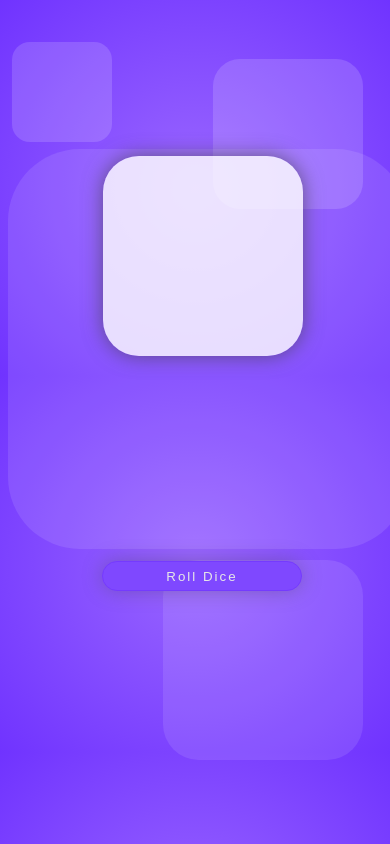
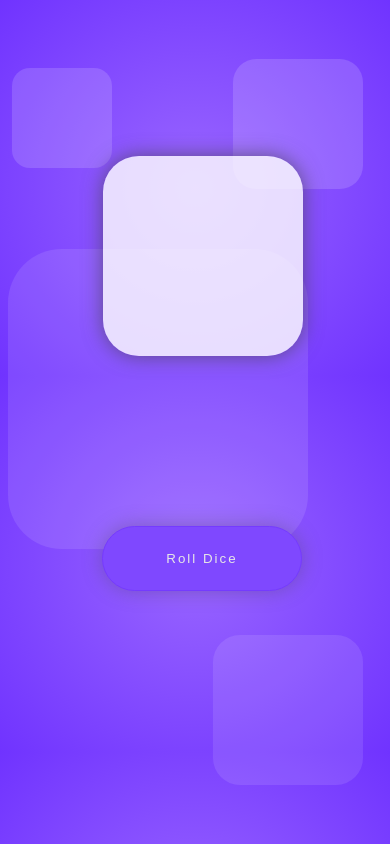
Before and after one commit to vamshi0108/dice-coin, a React (Create React App) app: page / in a window 390 px wide. Built offline with nearby package versions, Linux system fonts and the light colour scheme.

Commit message:
Rotating dice added

```diff
--- a/src/App.module.css
+++ b/src/App.module.css
@@ -81,6 +81,7 @@ body {
 
 .rollBtn {
   width: 200px;
+  height: 65px;
   background: #7f48ff;
   padding: 1.6% 3%;
   border-radius: 50px;
@@ -103,20 +104,22 @@ body {
   .bgdice4 {
     top: 7%;
     right: 7%;
+    width: 130px;
+    height: 130px;
+  }
+  .bgdice3 {
+    bottom: 7%;
+    right: 7%;
     width: 150px;
     height: 150px;
   }
-  .bgdice3 {
-    bottom: 10%;
-    right: 7%;
-    width: 200px;
-    height: 200px;
-  }
   .bgdice2 {
-    top: 5%;
+    top: 8%;
     left: 3%;
   }
   .bgdice1 {
     bottom: 35%;
+    width: 300px;
+    height: 300px;
   }
 }
```
